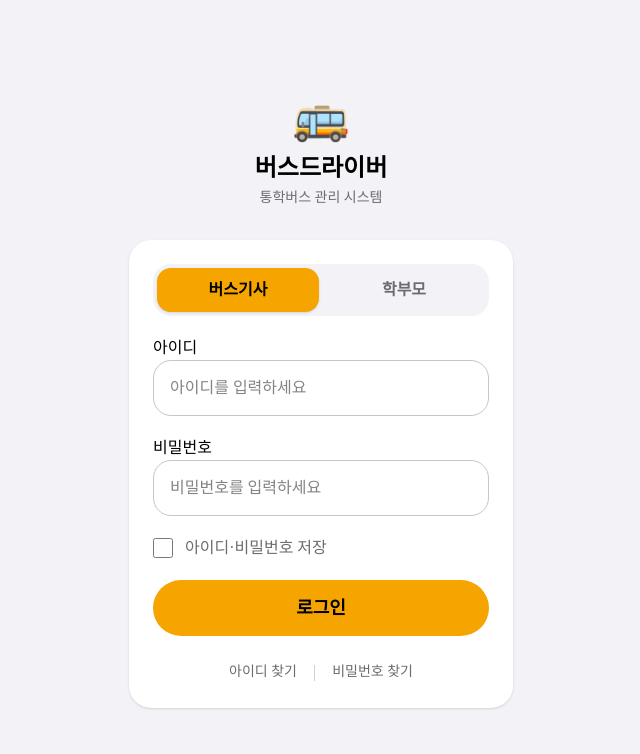
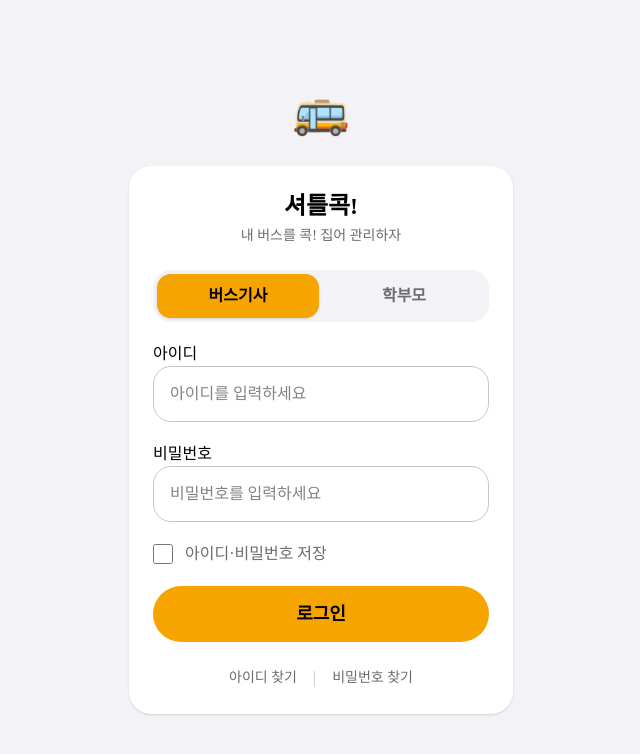
Before and after one commit to Quiiz13792468/BusDriver, a Next.js app: page /login in a window 1280 px wide. Shown: the top 754 px of the page, without its empty margins (319-959 px from the left). Built offline with nearby package versions, Linux system fonts and the light colour scheme; no server answers.

Commit message:
feat: 로그인 화면 타이틀 역할별 동적 문구로 변경
- DRIVER: "셔틀콕! / 내 버스를 콕! 집어 관리하자"
- PARENT: "셔틀콕! / 우리 아이 셔틀버스를 콕! 집어타자"
- 탭 전환 시 즉시 반영

Co-Authored-By: Claude Sonnet 4.6 <noreply@anthropic.com>

```diff
--- a/src/app/(auth)/login/LoginForm.tsx
+++ b/src/app/(auth)/login/LoginForm.tsx
@@ -67,8 +67,18 @@ export default function LoginForm() {
     })
   }
 
+  const tagline = role === 'DRIVER'
+    ? { title: '셔틀콕!', sub: '내 버스를 콕! 집어 관리하자' }
+    : { title: '셔틀콕!', sub: '우리 아이 셔틀버스를 콕! 집어타자' }
+
   return (
     <form onSubmit={handleSubmit} className="space-y-5">
+      {/* 타이틀 */}
+      <div className="text-center pb-1">
+        <h1 className="text-2xl font-bold text-black">{tagline.title}</h1>
+        <p className="text-sm text-[#6C6C70] mt-1">{tagline.sub}</p>
+      </div>
+
       {/* 역할 선택 탭 */}
       <div className="flex rounded-2xl bg-[#F2F2F7] p-1 gap-1">
         {(['DRIVER', 'PARENT'] as Role[]).map((r) => (
--- a/src/app/(auth)/login/page.tsx
+++ b/src/app/(auth)/login/page.tsx
@@ -3,11 +3,9 @@ import LoginForm from './LoginForm'
 export default function LoginPage() {
   return (
     <div className="w-full max-w-sm">
-      {/* 앱 로고 */}
+      {/* 앱 아이콘 */}
       <div className="text-center mb-8">
         <div className="text-5xl mb-3">🚌</div>
-        <h1 className="text-2xl font-bold text-black">버스드라이버</h1>
-        <p className="text-sm text-[#6C6C70] mt-1">통학버스 관리 시스템</p>
       </div>
 
       <div className="bg-white rounded-3xl p-6 shadow-sm">
```
